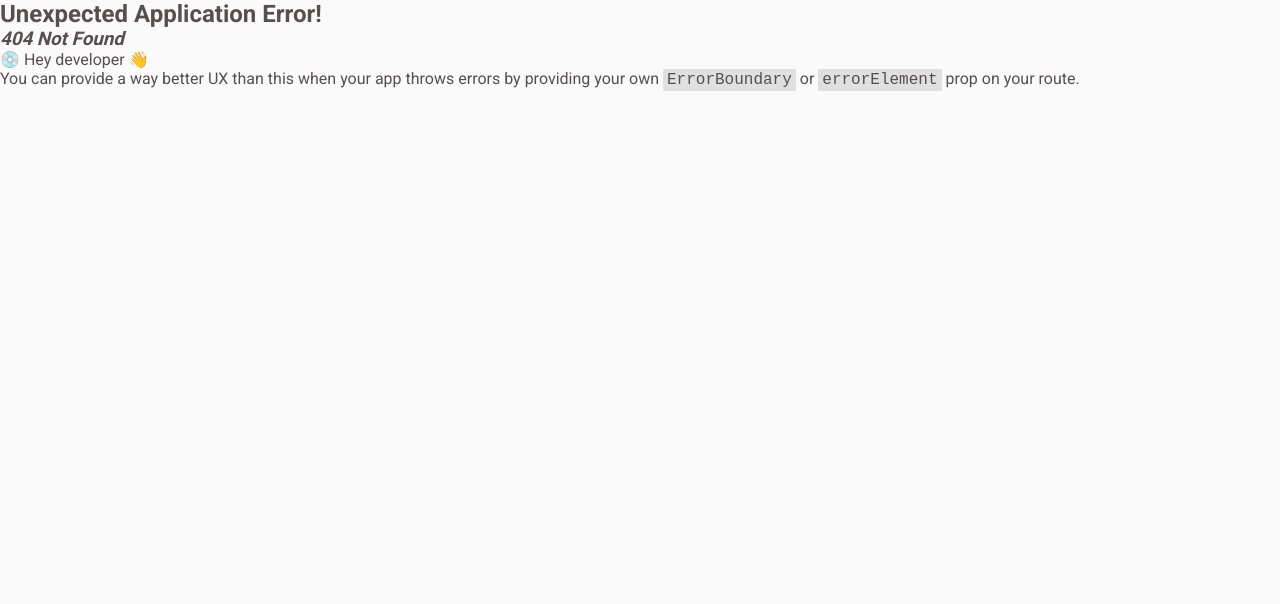
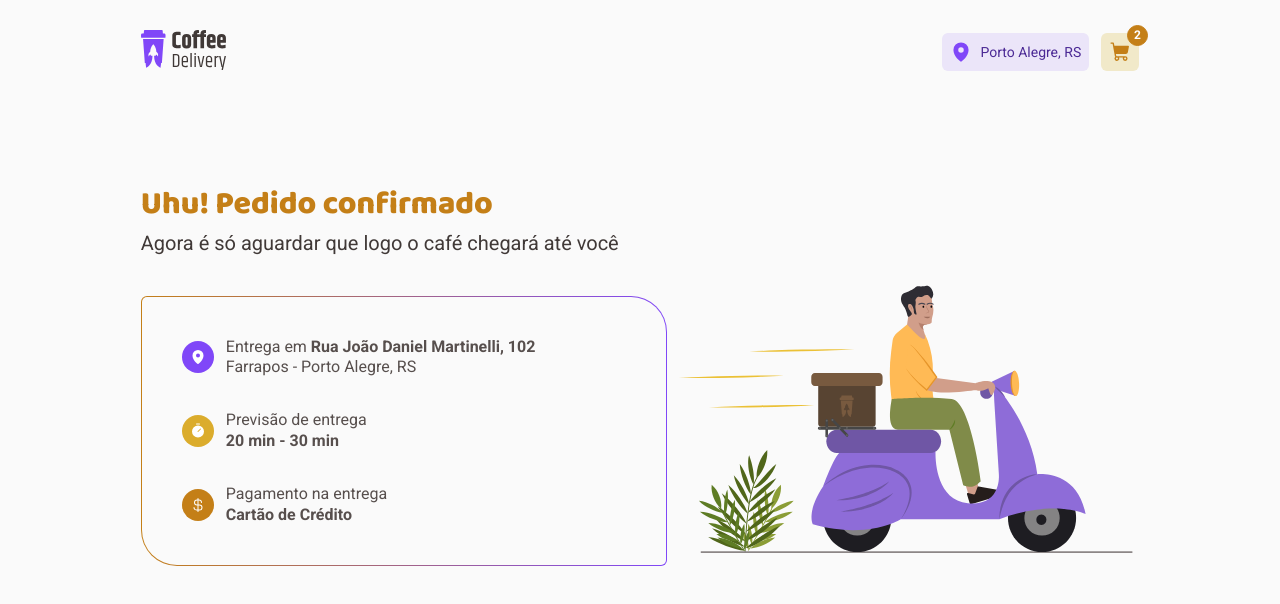
Before and after one commit to Poveii/coffee-delivery, a React (Vite) app: page /checkout/success in a window 1280 px wide. Before the commit this address had no page. Shown: the top 604 px of the page. Built offline with nearby package versions, Linux system fonts and the light colour scheme.

Commit message:
feat: Success Page

```diff
--- a/src/pages/Checkout/index.tsx
+++ b/src/pages/Checkout/index.tsx
@@ -115,7 +115,9 @@ export function Checkout() {
             </BetweenContainer>
           </div>
 
-          <ConfirmButton>CONFIRMAR PEDIDO</ConfirmButton>
+          <ConfirmButton to={'/checkout/success'}>
+            CONFIRMAR PEDIDO
+          </ConfirmButton>
         </SelectedCoffeeContainer>
       </SectionContainer>
     </CheckoutContainer>
--- a/src/pages/Checkout/styles.ts
+++ b/src/pages/Checkout/styles.ts
@@ -1,4 +1,6 @@
 import styled from 'styled-components'
+
+import { Link } from 'react-router-dom'
 
 export const CheckoutContainer = styled.div`
   display: flex;
@@ -147,7 +149,7 @@ export const BetweenContainer = styled.div<{ $bold?: boolean }>`
   `}
 `
 
-export const ConfirmButton = styled.button`
+export const ConfirmButton = styled(Link)`
   display: flex;
   align-items: center;
   justify-content: center;
@@ -155,6 +157,7 @@ export const ConfirmButton = styled.button`
   padding: 0.75rem 0.5rem;
   margin-top: 0.25rem;
 
+  text-decoration: none;
   font-size: 0.875rem;
   font-weight: 700;
   line-height: 160%;
--- /dev/null
+++ b/src/pages/Success/index.tsx
@@ -0,0 +1,53 @@
+import { CurrencyDollar, MapPin, Timer } from '@phosphor-icons/react'
+
+import successIllustration from '../../assets/success_illustration.svg'
+import { OrderInfoContainer, SuccessContainer } from './styles'
+
+export function Success() {
+  return (
+    <SuccessContainer>
+      <div className="container">
+        <h1>Uhu! Pedido confirmado</h1>
+        <p>Agora é só aguardar que logo o café chegará até você</p>
+
+        <OrderInfoContainer>
+          <div id="local">
+            <i>
+              <MapPin weight="fill" />
+            </i>
+            <p>
+              Entrega em <b>Rua João Daniel Martinelli, 102</b>{' '}
+              <span>Farrapos - Porto Alegre, RS</span>
+            </p>
+          </div>
+
+          <div id="time">
+            <i>
+              <Timer weight="fill" />
+            </i>
+            <p>
+              Previsão de entrega
+              <span>
+                <b>20 min - 30 min</b>
+              </span>
+            </p>
+          </div>
+
+          <div id="payment">
+            <i>
+              <CurrencyDollar />
+            </i>
+            <p>
+              Pagamento na entrega
+              <span>
+                <b>Cartão de Crédito</b>
+              </span>
+            </p>
+          </div>
+        </OrderInfoContainer>
+      </div>
+
+      <img src={successIllustration} alt="" />
+    </SuccessContainer>
+  )
+}
--- /dev/null
+++ b/src/pages/Success/styles.ts
@@ -0,0 +1,88 @@
+import styled from 'styled-components'
+
+export const SuccessContainer = styled.div`
+  display: flex;
+  align-items: flex-end;
+  justify-content: space-between;
+
+  padding-block: 5rem;
+  padding-inline: var(--lateral-spacing);
+
+  .container {
+    > h1 {
+      color: ${(props) => props.theme.yellow.dark};
+      font-family: 'Baloo 2', sans-serif;
+      font-size: 2rem;
+      font-weight: 800;
+      line-height: 130%;
+      margin-bottom: 0.25rem;
+    }
+
+    > p {
+      color: ${(props) => props.theme.base.subtitle};
+      font-size: 1.25rem;
+      line-height: 130%;
+      margin-bottom: 2.5rem;
+    }
+  }
+`
+
+export const OrderInfoContainer = styled.div`
+  width: 32.875rem;
+  display: flex;
+  flex-direction: column;
+  gap: 2rem;
+  padding: 2.5rem;
+
+  border-radius: 0.375rem 2.25rem;
+  border: 1px solid transparent;
+  background-image: linear-gradient(
+      ${(props) => props.theme.base.background},
+      ${(props) => props.theme.base.background}
+    ),
+    linear-gradient(
+      to left,
+      ${(props) => props.theme.purple.default},
+      ${(props) => props.theme.yellow.dark}
+    );
+  background-origin: border-box;
+  background-clip: padding-box, border-box;
+
+  > div {
+    display: flex;
+    align-items: center;
+    gap: 0.75rem;
+
+    i {
+      display: flex;
+      align-items: center;
+      justify-content: center;
+      padding: 0.5rem;
+      border-radius: 62.5rem;
+
+      svg {
+        color: ${(props) => props.theme.base.white};
+      }
+    }
+
+    p {
+      line-height: 130%;
+
+      span {
+        display: block;
+      }
+    }
+  }
+
+  #local i {
+    background-color: ${(props) => props.theme.purple.default};
+  }
+
+  #time i {
+    background-color: ${(props) => props.theme.yellow.default};
+  }
+
+  #payment i {
+    background-color: ${(props) => props.theme.yellow.dark};
+  }
+`
--- a/src/routes.tsx
+++ b/src/routes.tsx
@@ -3,6 +3,7 @@ import { createBrowserRouter } from 'react-router-dom'
 import { DefaultLayout } from './layouts/DefaultLayout'
 import { Home } from './pages/Home'
 import { Checkout } from './pages/Checkout'
+import { Success } from './pages/Success'
 
 export const router = createBrowserRouter([
   {
@@ -17,6 +18,10 @@ export const router = createBrowserRouter([
         path: '/checkout',
         element: <Checkout />,
       },
+      {
+        path: '/checkout/success',
+        element: <Success />,
+      },
     ],
   },
 ])
```
Also changed, not shown: src/assets/success_illustration.svg (added).
